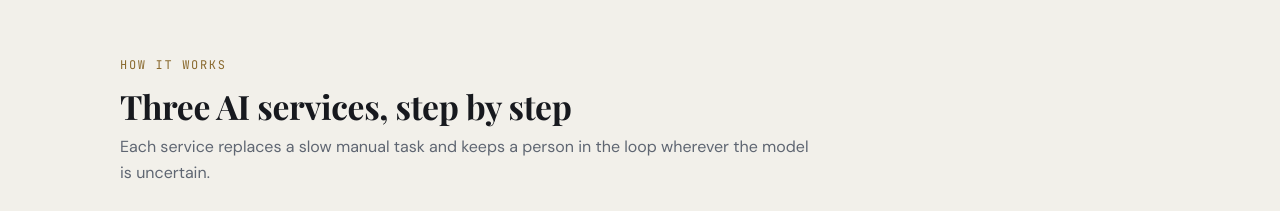
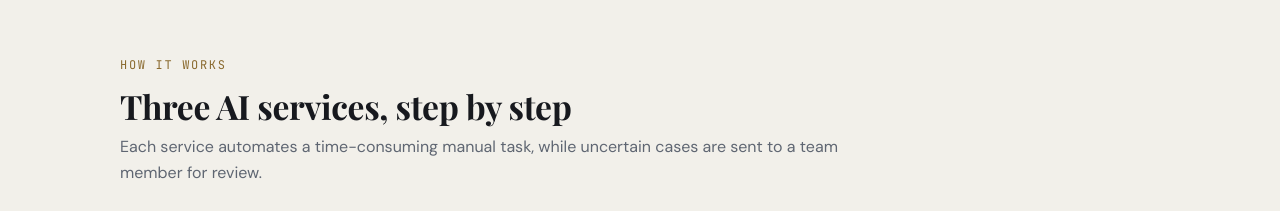
Before and after one commit to FreedomVAce/austinykw.github.io, an Astro site: page /austinykw.github.io/projects/applied-ai-at-work/ in a window 1280 px wide. Shown: the part 860-1071 px from the top of the page. Built offline with nearby package versions, Linux system fonts and the light colour scheme; Astro itself is replaced by a stand-in of ours.

Commit message:
Reword the Applied AI architecture intro

```diff
--- a/src/components/demos/AiArchitecture.astro
+++ b/src/components/demos/AiArchitecture.astro
@@ -52,7 +52,7 @@ const systems = [
   <div class="demo-head">
     <p class="eyebrow">How it works</p>
     <h2 id="ai-title">Three AI services, step by step</h2>
-    <p class="demo-lead">Each service replaces a slow manual task and keeps a person in the loop wherever the model is uncertain.</p>
+    <p class="demo-lead">Each service automates a time-consuming manual task, while uncertain cases are sent to a team member for review.</p>
   </div>
 
   <div class="systems">
```
